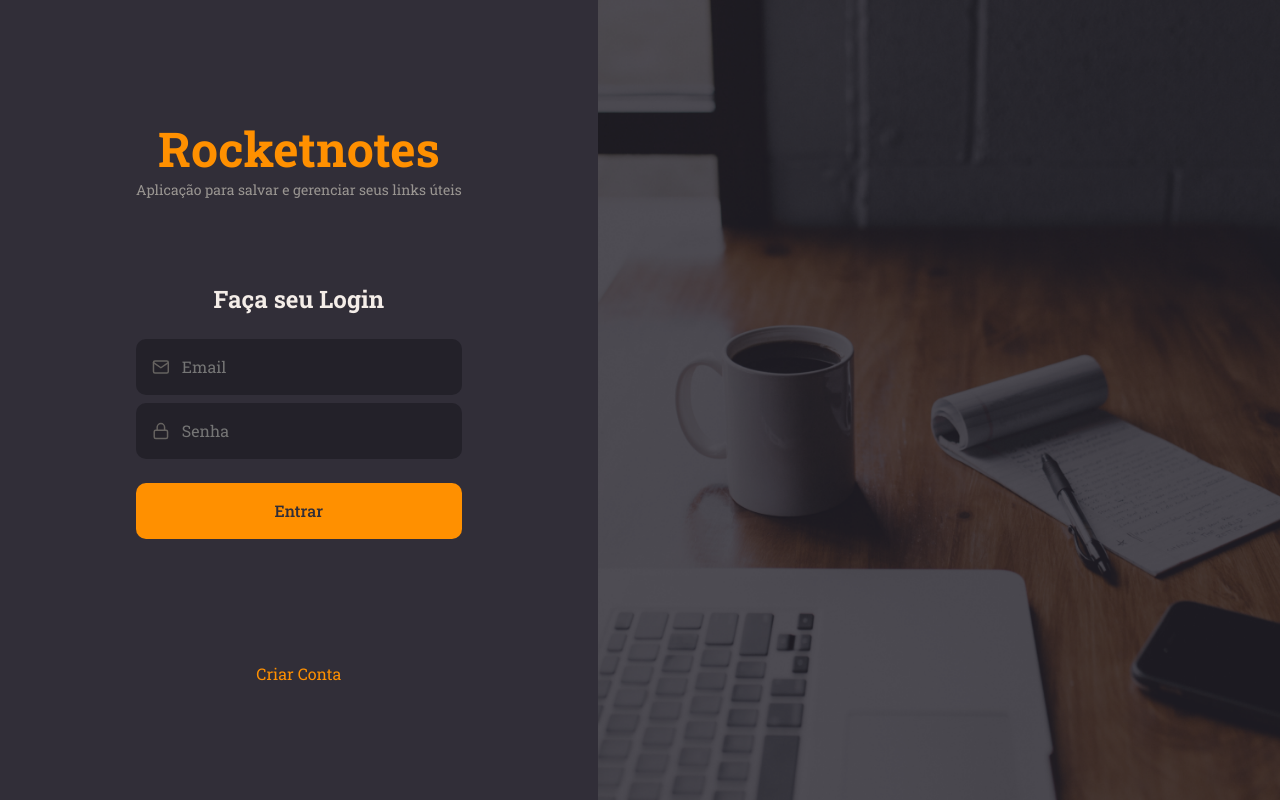
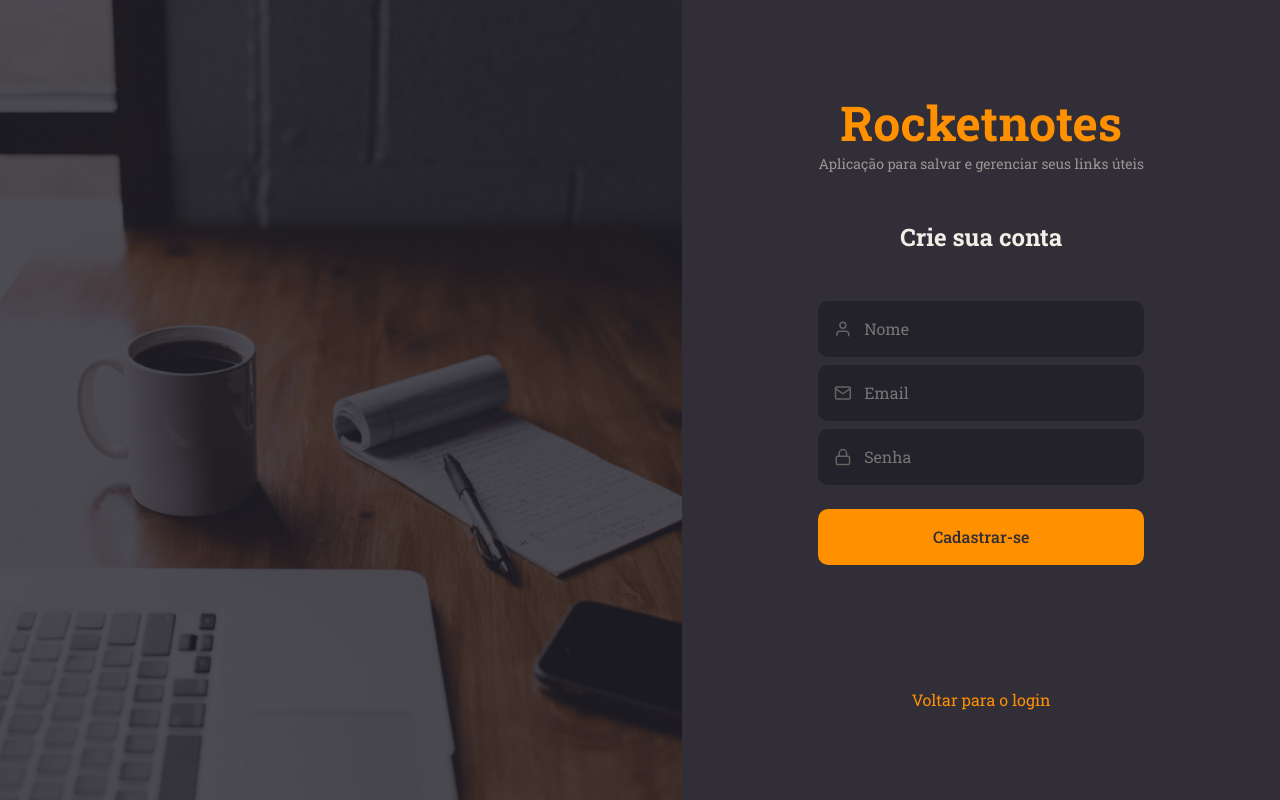
Before and after one commit to Bruno3dua/rocketnotes, a React (Vite) app: page / in a window 1280 px wide. Built offline with nearby package versions, Linux system fonts and the light colour scheme.

Commit message:
add signup page

```diff
--- a/src/components/Input/styles.js
+++ b/src/components/Input/styles.js
@@ -24,6 +24,15 @@
             color: ${({ theme }) => theme.COLORS.GRAY_300};
         }
 
+        &:-webkit-autofill {
+            -webkit-box-shadow: 0 0 0 30px ${({ theme }) => theme.COLORS.BACKGROUND_900} inset;
+            box-shadow:  0 0 0 30px ${({ theme }) => theme.COLORS.BACKGROUND_900} inset;
+        }
+
+        &:-webkit-autofill {
+            -webkit-text-fill-color: ${({ theme }) => theme.COLORS.WHITE} !important;
+        }
+
     }
 
     svg {
--- a/src/main.jsx
+++ b/src/main.jsx
@@ -1,15 +1,16 @@
 import React from 'react'
 import ReactDOM from 'react-dom/client'
-import { SignIn } from './pages/SignIn'
+import { SignUp } from './pages/SignUp'
 import { ThemeProvider } from 'styled-components'
 import theme from './styles/theme'
 import GlobalStyles from './styles/global'
+
 
 ReactDOM.createRoot(document.getElementById('root')).render(
   <React.StrictMode>
     <ThemeProvider theme={theme}>
       <GlobalStyles />
-      <SignIn />
+      <SignUp />
     </ThemeProvider>
   </React.StrictMode>,
 )
--- /dev/null
+++ b/src/pages/SignUp/index.jsx
@@ -0,0 +1,39 @@
+import { Container, Form, Background } from "./styles";
+import { Input } from "../../components/Input";
+import { Button } from "../../components/Button";
+import { FiUser, FiMail, FiLock } from "react-icons/fi"
+
+export function SignUp() {
+    return (
+        <Container>
+            <Background />
+            <Form>
+                <h1>Rocketnotes</h1>
+                <p>Aplicação para salvar e gerenciar seus links úteis</p>
+
+                <h2>Crie sua conta</h2>
+
+                <Input
+                    placeholder="Nome"
+                    type="text"
+                    icon={FiUser}
+                />
+                <Input
+                    placeholder="Email"
+                    type="email"
+                    icon={FiMail}
+                />
+                <Input
+                    placeholder="Senha"
+                    type="password"
+                    icon={FiLock}
+                    autoComplete= "on"
+                />
+
+                <Button title="Cadastrar-se" />
+
+                <a href="#">Voltar para o login</a>
+            </Form>
+        </Container>
+    )
+}
--- /dev/null
+++ b/src/pages/SignUp/styles.js
@@ -0,0 +1,44 @@
+import styled from "styled-components";
+import backgroundImg from '../../assets/background.png'
+
+export const Container = styled.div`
+    height: 100vh;
+    display: flex;
+    align-items: stretch;
+`
+
+export const Form = styled.form`
+    padding: 0 13.6rem;
+
+    display: flex;
+    justify-content: center;
+    align-items: center;
+    flex-direction: column;
+    text-align: center;
+
+    > h1 {
+        font-size: 4.8rem;
+        color: ${({ theme }) => theme.COLORS.ORANGE};
+    }
+
+    > h2 {
+        font-size: 2.4rem;
+        margin: 4.8rem 0;
+    }
+
+    > p {
+        font-size: 1.4rem;
+        color: ${({ theme }) => theme.COLORS.GRAY_100};
+    }
+
+    > a {
+        margin-top: 12.4rem;
+        color: ${({ theme }) => theme.COLORS.ORANGE};
+    }
+`
+
+export const Background = styled.div`
+    flex: 1;
+    background: url(${backgroundImg}) no-repeat center;
+    background-size: cover;
+`
```
